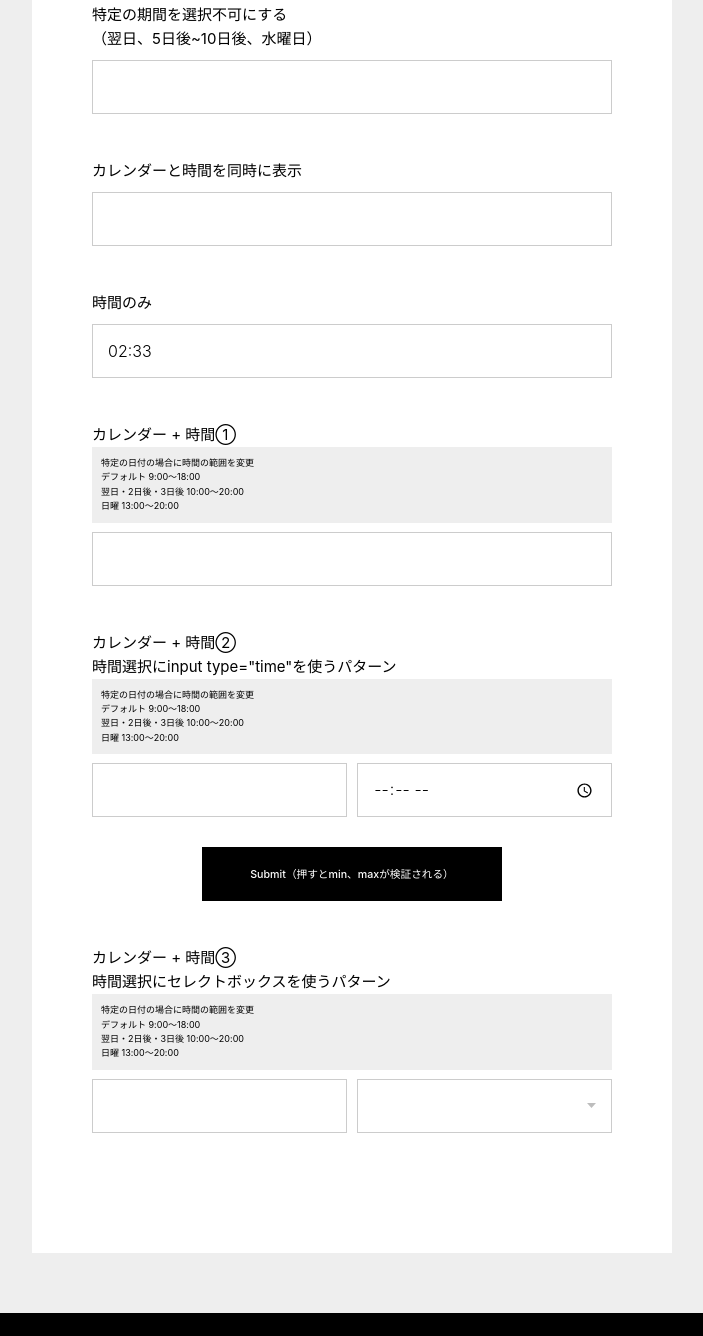
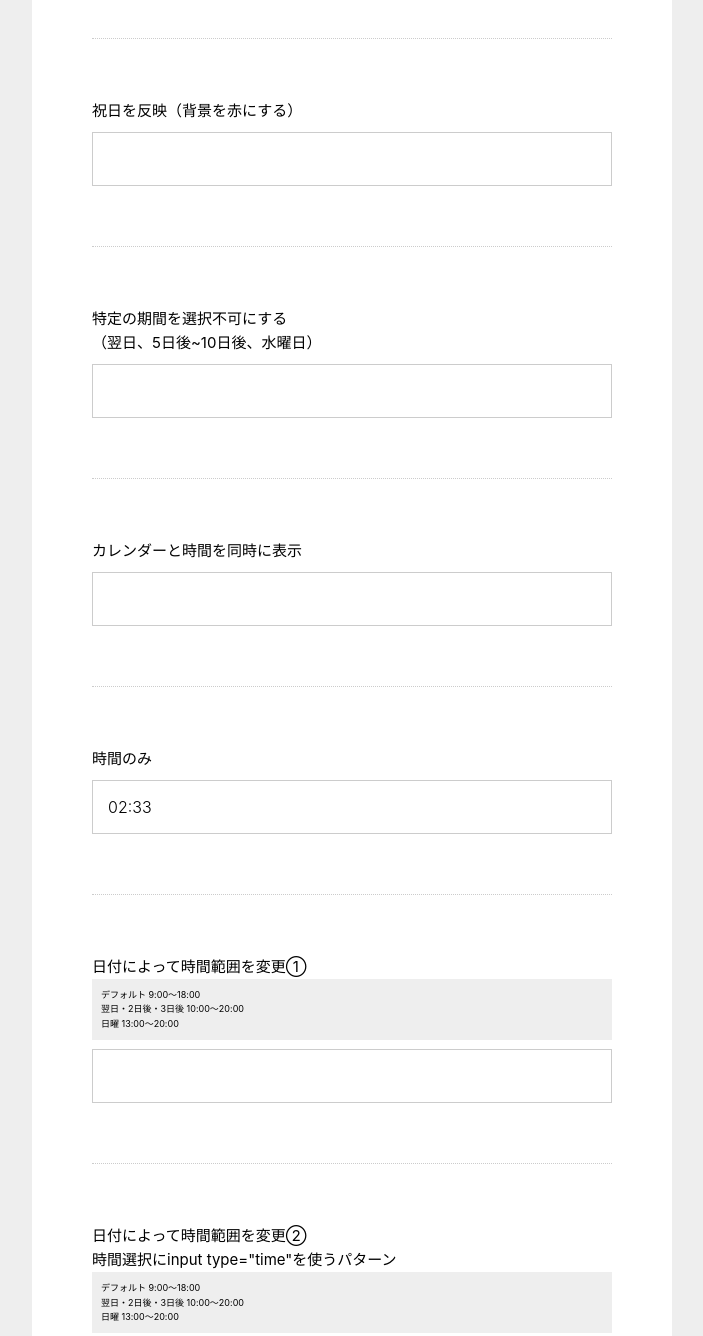
Before and after one commit to inos3910/flatpickr-demo, a website: page index.html in a window 1280 px wide. Shown: the part 690-2026 px from the top of the page, without its empty margins (288-991 px from the left). Drawn offline with Linux system fonts and the light colour scheme; no server answers.

Commit message:
# [fix] CSS修正
- 各デモを区切る
- idを振ってページ内リンクを機能させる

```diff
--- a/assets/sass/object/component/_form.scss
+++ b/assets/sass/object/component/_form.scss
@@ -7,7 +7,7 @@
   }
 
   &__inner{
-    padding:30px 15px 90px;
+    padding:60px 15px 90px;
     background: #fff;
     @include min-screen($bp_tb_v){
       max-width: 640px;
@@ -48,9 +48,10 @@
     }
 
     + .c-form__item{
-      margin-top: 30px;
+      padding-top: 60px;
+      margin-top: 60px;
+      border-top: 1px dotted $gray;
       @include min-screen($bp_tb_v){
-        margin-top: 45px;
       }
       @include min-screen($bp_base){
       }
--- a/index.html
+++ b/index.html
@@ -23,45 +23,44 @@
     <main class="l-main">
       <form class="c-form">
         <div class="c-form__inner">
-          <div class="c-form__item">
+          <div class="c-form__item" id="default">
             <label class="c-form__label" for="js-datepicker-0">デフォルト</label>
             <input type="text" name="datepicker-0" id="js-datepicker-0">
           </div>
           <!-- /.c-form__item -->
-          <div class="c-form__item">
+          <div class="c-form__item" id="ja">
             <label class="c-form__label" for="js-datepicker-1">日本語表示</label>
             <input type="text" name="datepicker-1" id="js-datepicker-1">
           </div>
           <!-- /.c-form__item -->
-          <div class="c-form__item">
+          <div class="c-form__item" id="limit">
             <label class="c-form__label" for="js-datepicker-2">期間制限（翌日〜3ヶ月後）</label>
             <input type="text" name="datepicker-2" id="js-datepicker-2">
           </div>
           <!-- /.c-form__item -->
-          <div class="c-form__item">
+          <div class="c-form__item" id="holiday">
             <label class="c-form__label" for="js-datepicker-3">祝日を反映（背景を赤にする）</label>
             <input type="text" name="datepicker-3" id="js-datepicker-3">
           </div>
           <!-- /.c-form__item -->
-          <div class="c-form__item">
+          <div class="c-form__item" id="unselectable">
             <label class="c-form__label" for="js-datepicker-4">特定の期間を選択不可にする<br>（翌日、5日後~10日後、水曜日）</label>
             <input type="text" name="datepicker-4" id="js-datepicker-4">
           </div>
           <!-- /.c-form__item -->
-          <div class="c-form__item">
+          <div class="c-form__item" id="calendar-and-time">
             <label class="c-form__label" for="js-datepicker-5">カレンダーと時間を同時に表示</label>
             <input type="text" name="datepicker-5" id="js-datepicker-5">
           </div>
           <!-- /.c-form__item -->
-          <div class="c-form__item">
+          <div class="c-form__item" id="time">
             <label class="c-form__label" for="js-datepicker-6">時間のみ</label>
             <input type="text" name="datepicker-6" id="js-datepicker-6">
           </div>
           <!-- /.c-form__item -->
-          <div class="c-form__item">
-            <label class="c-form__label" for="js-datepicker-7">カレンダー + 時間①<br>
+          <div class="c-form__item" id="change-time-by-date-1">
+            <label class="c-form__label" for="js-datepicker-7">日付によって時間範囲を変更①<br>
               <span class="c-form__notes">
-                特定の日付の場合に時間の範囲を変更<br>
                 デフォルト 9:00〜18:00<br>
                 翌日・2日後・3日後 10:00〜20:00<br>
                 日曜 13:00〜20:00
@@ -70,10 +69,9 @@
             <input type="text" name="datepicker-7" id="js-datepicker-7">
           </div>
           <!-- /.c-form__item -->
-          <div class="c-form__item">
-            <label class="c-form__label" for="js-datepicker-8">カレンダー + 時間②<br>時間選択にinput type="time"を使うパターン
+          <div class="c-form__item" id="change-time-by-date-2">
+            <label class="c-form__label" for="js-datepicker-8">日付によって時間範囲を変更②<br>時間選択にinput type="time"を使うパターン
               <span class="c-form__notes">
-                特定の日付の場合に時間の範囲を変更<br>
                 デフォルト 9:00〜18:00<br>
                 翌日・2日後・3日後 10:00〜20:00<br>
                 日曜 13:00〜20:00
@@ -93,10 +91,9 @@
             <input class="c-form__submit" type="submit" value="Submit（押すとmin、maxが検証される）">
           </div>
           <!-- /.c-form__item -->
-          <div class="c-form__item">
-            <label class="c-form__label" for="js-datepicker-9">カレンダー + 時間③<br>時間選択にセレクトボックスを使うパターン
+          <div class="c-form__item" id="change-time-by-date-3">
+            <label class="c-form__label" for="js-datepicker-9">日付によって時間範囲を変更③<br>時間選択にセレクトボックスを使うパターン
               <span class="c-form__notes">
-                特定の日付の場合に時間の範囲を変更<br>
                 デフォルト 9:00〜18:00<br>
                 翌日・2日後・3日後 10:00〜20:00<br>
                 日曜 13:00〜20:00
```
Also changed, not shown: assets/css/style.css.
